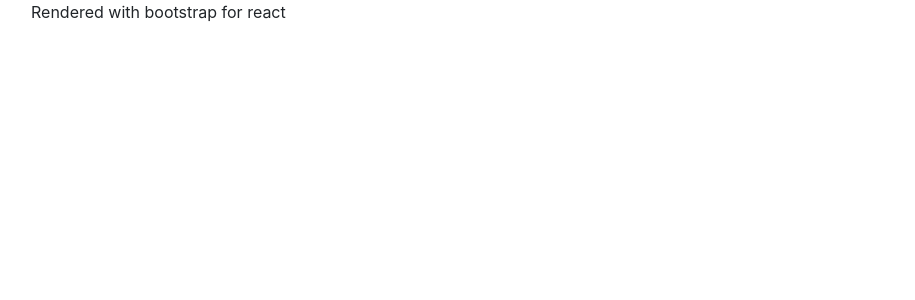
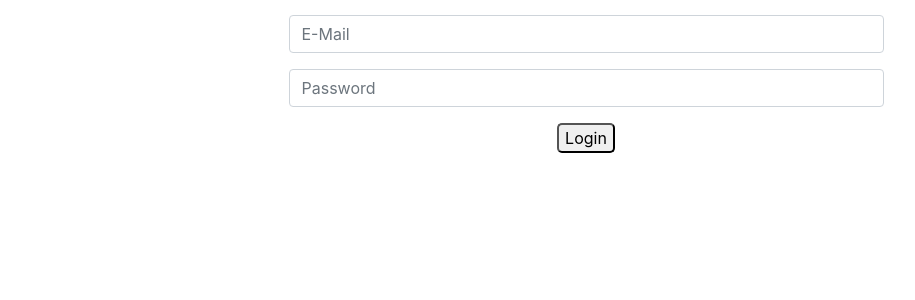
Before and after one commit to StockApp-Org/StockApp, a React (Create React App) app: page / in a window 1280 px wide. Shown: the top 300 px of the page, without its empty margins (54-969 px from the left). Built offline with nearby package versions, Linux system fonts and the light colour scheme.

Commit message:
Added Login Page components and corresponding css file

```diff
--- a/src/App.js
+++ b/src/App.js
@@ -1,11 +1,12 @@
 import React from 'react';
 import './App.css';
 import Container from 'react-bootstrap/Container';
+import LoginPage from './Pages/Login/LoginPage';
 
 let App = () => {
   return (
-    <Container>
-      Rendered with bootstrap for react
+    <Container fluid>
+      <LoginPage/>
     </Container>
   );
 }
--- /dev/null
+++ b/src/Pages/Login/LoginPage.css
@@ -0,0 +1,13 @@
+#formDiv {
+    text-align: center;
+    height: 100vh;
+    width: auto;
+}
+
+form {
+    padding-top: 15px;
+}
+
+input[type="submit"] {
+    border-radius: 5px;
+}
--- /dev/null
+++ b/src/Pages/Login/LoginPage.js
@@ -0,0 +1,27 @@
+import React from 'react';
+import { Container, Row, Col, Form } from 'react-bootstrap';
+import './LoginPage.css';
+
+let LoginPage = () => {
+    return (
+        <Container fluid id="formDiv">
+            <Row>
+                <Col lg={{offset: 3, span: 6}} md={{offset: 2, span: 8}} sm={12} xs={12}>
+                    <Form>
+                        <Form.Group>
+                            <Form.Control name="email" type="email" placeholder="E-Mail"></Form.Control>
+                        </Form.Group>
+                        <Form.Group>
+                            <Form.Control name="password" type="password" placeholder="Password"></Form.Control>
+                        </Form.Group>
+                        <Form.Group>
+                            <input type="submit" value="Login"></input>
+                        </Form.Group>
+                    </Form>
+                </Col>
+            </Row>
+        </Container>
+    );
+}
+
+export default LoginPage;
```
